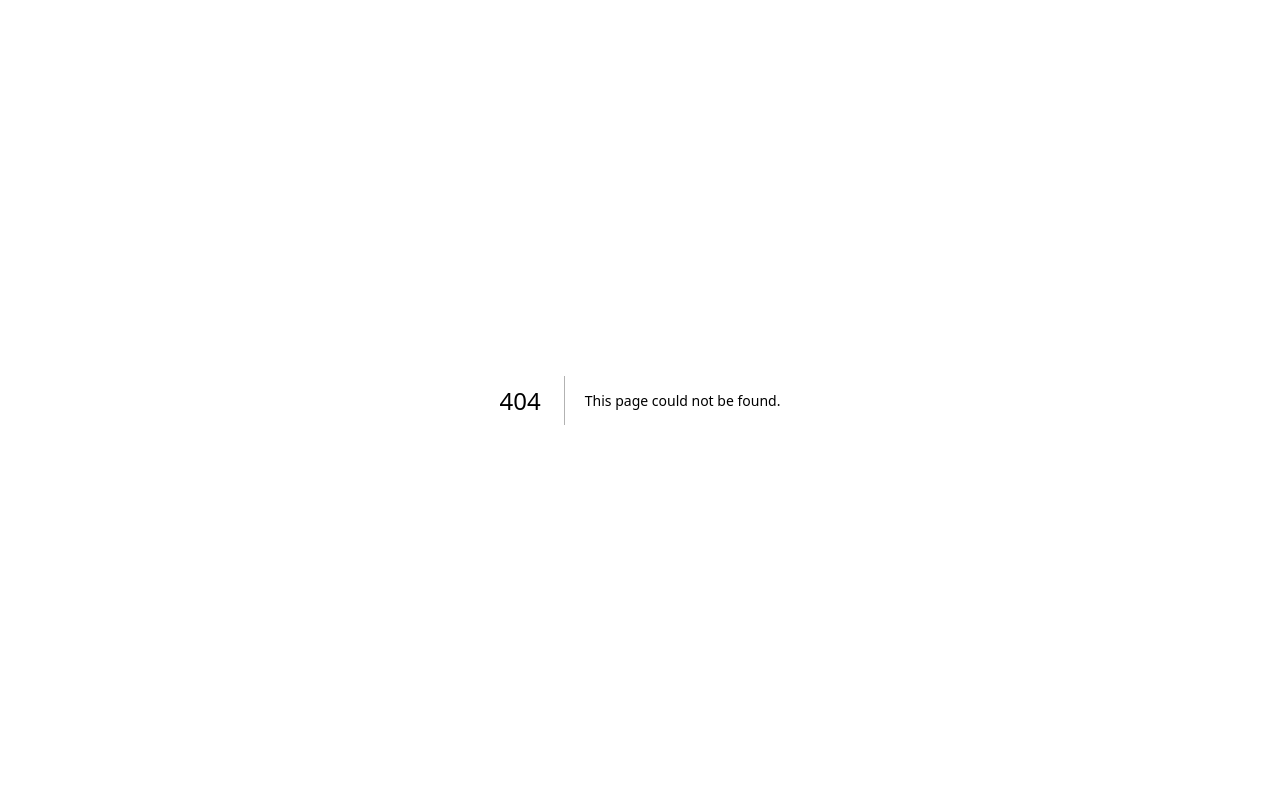
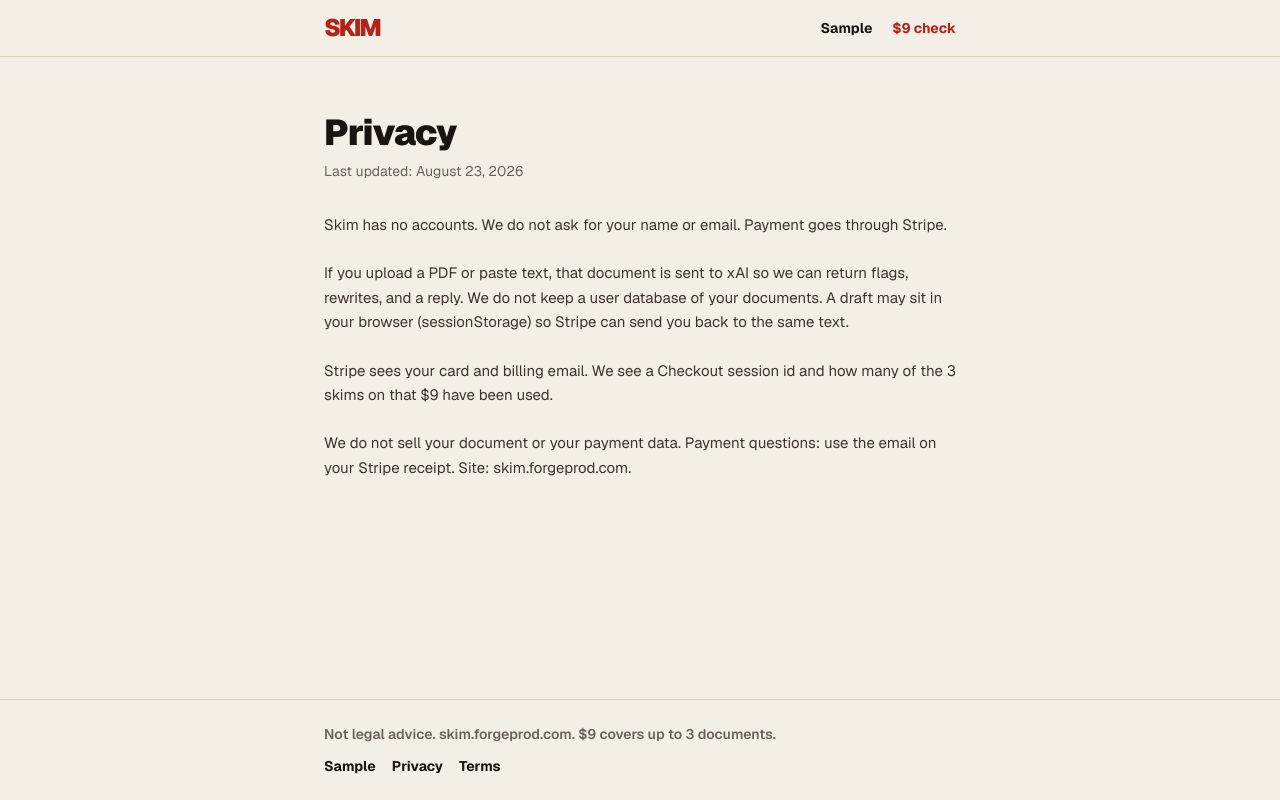
Before and after one commit to carolrnh/skim, a Next.js app: page /privacy in a window 1280 px wide. Before the commit this address had no page. Built offline with nearby package versions, Linux system fonts and the light colour scheme.

Commit message:
feat: site header, footer, privacy, and terms
Give Skim its own chrome so it is not a bare form. Privacy and terms
match the no-account $9 product. Host name lives in one constant for
when the domain changes.

```diff
--- a/src/app/FlagReport.tsx
+++ b/src/app/FlagReport.tsx
@@ -1,6 +1,7 @@
 "use client";
 
 import { useState } from "react";
+import { SITE_HOST } from "../lib/site";
 
 export type Flag = {
   title: string;
@@ -14,7 +15,7 @@ function reportToText(flags: Flag[], reply: string) {
   const lines = [
     "SKIM — 5 red flags",
     "Not legal advice.",
-    "skim.forgeprod.com",
+    SITE_HOST,
     "",
     ...flags.map((f, i) => {
       const q = f.quote ? `\n   “${f.quote}”` : "";
@@ -130,7 +131,7 @@ export default function FlagReport({
       ) : null}
 
       <p className="mt-8 text-xs font-semibold text-[#6b6258]">
-        Not legal advice. skim.forgeprod.com
+        Not legal advice. {SITE_HOST}
       </p>
 
       {onAgain ? (
--- /dev/null
+++ b/src/app/SiteFooter.tsx
@@ -0,0 +1,25 @@
+import Link from "next/link";
+import { SITE_HOST } from "../lib/site";
+
+export default function SiteFooter() {
+  return (
+    <footer className="mt-auto border-t border-[#d9cfc0]">
+      <div className="mx-auto flex w-full max-w-2xl flex-col gap-3 px-5 py-6 text-sm text-[#6b6258]">
+        <p className="font-semibold">
+          Not legal advice. {SITE_HOST}. $9 covers up to 3 documents.
+        </p>
+        <nav className="flex flex-wrap gap-x-4 gap-y-2 font-bold">
+          <Link href="/demo" className="text-[#1a1410]">
+            Sample
+          </Link>
+          <Link href="/privacy" className="text-[#1a1410]">
+            Privacy
+          </Link>
+          <Link href="/terms" className="text-[#1a1410]">
+            Terms
+          </Link>
+        </nav>
+      </div>
+    </footer>
+  );
+}
--- /dev/null
+++ b/src/app/SiteHeader.tsx
@@ -0,0 +1,24 @@
+import Link from "next/link";
+
+export default function SiteHeader() {
+  return (
+    <header className="border-b border-[#d9cfc0]">
+      <div className="mx-auto flex w-full max-w-2xl items-center justify-between px-5 py-4">
+        <Link
+          href="/"
+          className="select-none text-2xl font-black leading-none tracking-[-0.08em] text-[#b42318]"
+        >
+          SKIM
+        </Link>
+        <nav className="flex items-center gap-5 text-sm font-bold">
+          <Link href="/demo" className="text-[#1a1410]">
+            Sample
+          </Link>
+          <Link href="/#check" className="text-[#b42318]">
+            $9 check
+          </Link>
+        </nav>
+      </div>
+    </header>
+  );
+}
--- a/src/app/demo/page.tsx
+++ b/src/app/demo/page.tsx
@@ -1,3 +1,4 @@
+import { SITE_HOST } from "../../lib/site";
 import FlagReport, { type Flag } from "../FlagReport";
 
 const DEMO_FLAGS: Flag[] = [
@@ -58,7 +59,7 @@ export default function DemoPage() {
       <p className="mb-6 text-sm font-bold text-[#6b6258]">
         Sample report — no charge. Real skims are $9 at{" "}
         <a href="/" className="text-[#b42318] underline">
-          skim.forgeprod.com
+          {SITE_HOST}
         </a>
       </p>
       <FlagReport flags={DEMO_FLAGS} reply={DEMO_REPLY} />
--- a/src/app/globals.css
+++ b/src/app/globals.css
@@ -12,15 +12,8 @@
   --font-mono: var(--font-geist-mono);
 }
 
-@media (prefers-color-scheme: dark) {
-  :root {
-    --background: #0a0a0a;
-    --foreground: #ededed;
-  }
-}
-
 body {
   background: var(--background);
   color: var(--foreground);
-  font-family: Arial, Helvetica, sans-serif;
+  font-family: var(--font-sans), ui-sans-serif, system-ui, sans-serif;
 }
--- a/src/app/layout.tsx
+++ b/src/app/layout.tsx
@@ -1,5 +1,8 @@
 import type { Metadata } from "next";
 import { Geist, Geist_Mono } from "next/font/google";
+import { SITE_URL } from "../lib/site";
+import SiteFooter from "./SiteFooter";
+import SiteHeader from "./SiteHeader";
 import "./globals.css";
 
 const geistSans = Geist({
@@ -13,6 +16,7 @@ const geistMono = Geist_Mono({
 });
 
 export const metadata: Metadata = {
+  metadataBase: new URL(SITE_URL),
   title: "Skim — flags, a rewrite, and a reply",
   description:
     "Upload a PDF or paste a lease, contractor quote, or terms. Get five red flags, a rewrite of each, and a message to send back. $9 per check. Not legal advice.",
@@ -24,7 +28,11 @@ export default function RootLayout({ children }: LayoutProps<"/">) {
       lang="en"
       className={`${geistSans.variable} ${geistMono.variable} h-full antialiased`}
     >
-      <body className="min-h-full flex flex-col">{children}</body>
+      <body className="flex min-h-full flex-col">
+        <SiteHeader />
+        {children}
+        <SiteFooter />
+      </body>
     </html>
   );
 }
--- a/src/app/page.tsx
+++ b/src/app/page.tsx
@@ -27,7 +27,7 @@ export default function Home() {
         </Link>
       </p>
 
-      <div className="mt-10">
+      <div id="check" className="mt-10">
         <CheckForm />
       </div>
     </main>
--- /dev/null
+++ b/src/app/privacy/page.tsx
@@ -0,0 +1,36 @@
+import type { Metadata } from "next";
+import { SITE_HOST } from "../../lib/site";
+
+export const metadata: Metadata = {
+  title: "Privacy — Skim",
+};
+
+export default function PrivacyPage() {
+  return (
+    <main className="mx-auto w-full max-w-2xl flex-1 px-5 py-14">
+      <h1 className="text-4xl font-black tracking-tight">Privacy</h1>
+      <p className="mt-2 text-sm text-[#6b6258]">Last updated: August 23, 2026</p>
+
+      <div className="mt-8 space-y-6 text-[15px] leading-relaxed text-[#3d342c]">
+        <p>
+          Skim has no accounts. We do not ask for your name or email. Payment
+          goes through Stripe.
+        </p>
+        <p>
+          If you upload a PDF or paste text, that document is sent to xAI so we
+          can return flags, rewrites, and a reply. We do not keep a user
+          database of your documents. A draft may sit in your browser
+          (sessionStorage) so Stripe can send you back to the same text.
+        </p>
+        <p>
+          Stripe sees your card and billing email. We see a Checkout session id
+          and how many of the 3 skims on that $9 have been used.
+        </p>
+        <p>
+          We do not sell your document or your payment data. Payment questions:
+          use the email on your Stripe receipt. Site: {SITE_HOST}.
+        </p>
+      </div>
+    </main>
+  );
+}
--- /dev/null
+++ b/src/app/terms/page.tsx
@@ -0,0 +1,33 @@
+import type { Metadata } from "next";
+import { SITE_HOST } from "../../lib/site";
+
+export const metadata: Metadata = {
+  title: "Terms — Skim",
+};
+
+export default function TermsPage() {
+  return (
+    <main className="mx-auto w-full max-w-2xl flex-1 px-5 py-14">
+      <h1 className="text-4xl font-black tracking-tight">Terms</h1>
+      <p className="mt-2 text-sm text-[#6b6258]">Last updated: August 23, 2026</p>
+
+      <div className="mt-8 space-y-6 text-[15px] leading-relaxed text-[#3d342c]">
+        <p>
+          Skim is a $9 document check. You get up to 3 skims per payment: five
+          red flags, a plain-English rewrite of each, and a reply you can send.
+          It is not legal advice and not a lawyer. Do not treat the output as
+          counsel.
+        </p>
+        <p>
+          You must have the right to submit the text you upload or paste. The
+          report is for you. We may refuse or stop a check that looks like
+          abuse.
+        </p>
+        <p>
+          The check is delivered on the site after payment. The service is
+          provided as-is. Site: {SITE_HOST}.
+        </p>
+      </div>
+    </main>
+  );
+}
--- /dev/null
+++ b/src/lib/site.ts
@@ -0,0 +1,2 @@
+export const SITE_HOST = "skim.forgeprod.com";
+export const SITE_URL = `https://${SITE_HOST}`;
```
